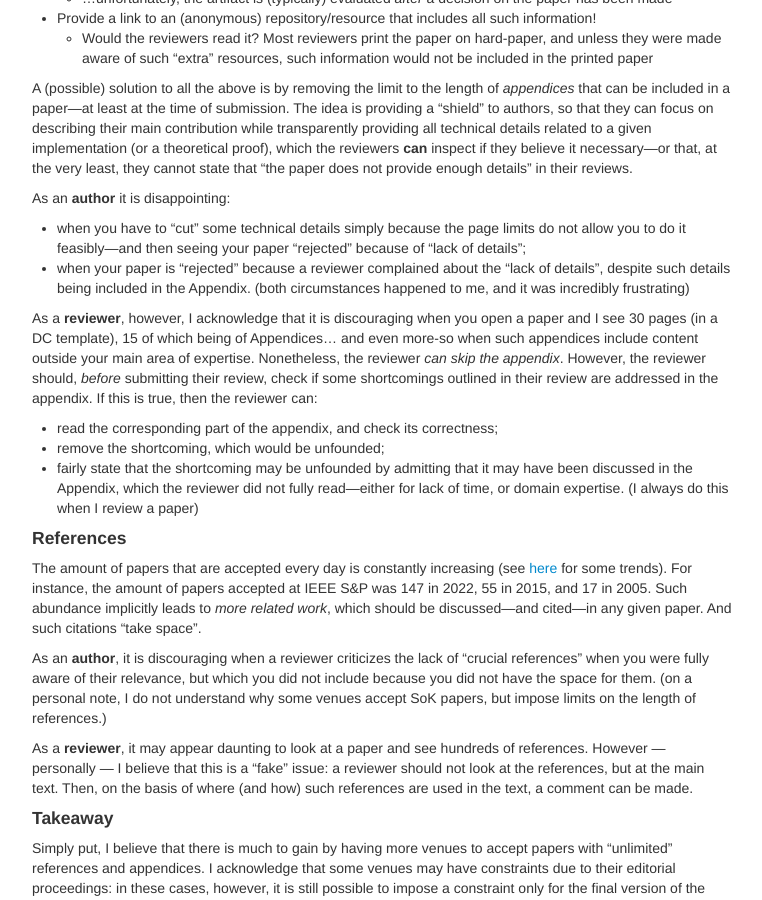
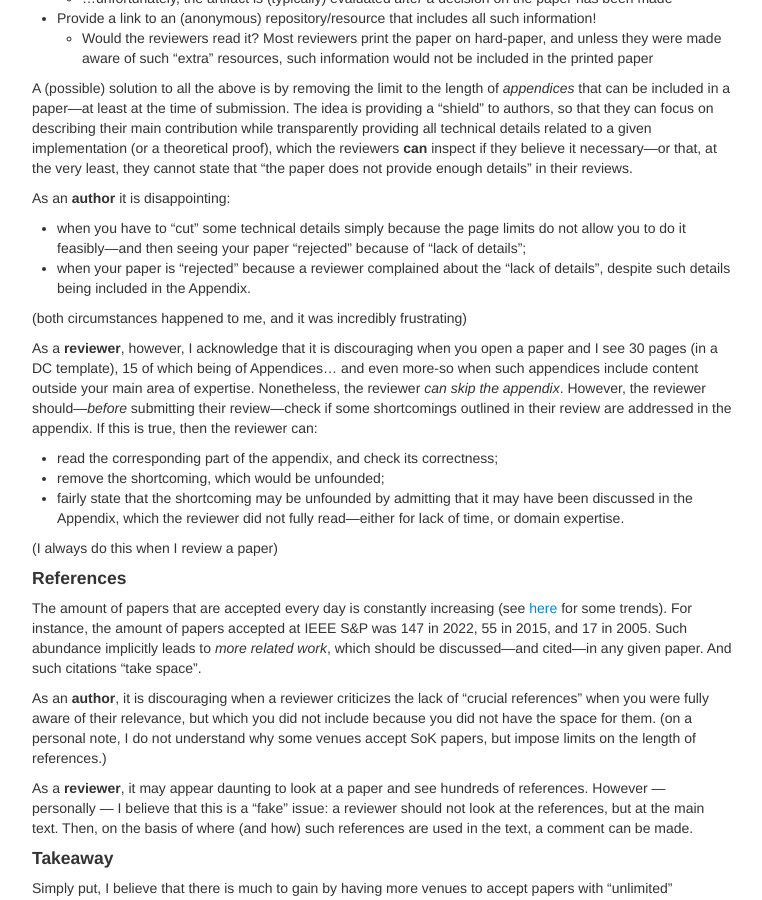
Before and after one commit to secnopagelim/secnopagelim.github.io, a Jekyll site: the page built from index.md, in a window 1280 px wide and 900 px high, scrolled down 2061 px. Shown: the whole window, without its empty margins (258-1020 px from the left). Built offline with Jekyll 4.4.1, drawn with Linux system fonts in a browser that asks for light colours.

Commit message:
motivation

```diff
--- a/index.md
+++ b/index.md
@@ -78,13 +78,15 @@ A (possible) solution to all the above is by removing the limit to the length of
 As an **author** it is disappointing:
 * when you have to "cut" some technical details simply because the page limits do not allow you to do it feasibly---and then seeing your paper "rejected" because of "lack of details";
 * when your paper is "rejected" because a reviewer complained about the "lack of details", despite such details being included in the Appendix.
+
 (both circumstances happened to me, and it was incredibly frustrating)
 
 As a **reviewer**, however, I acknowledge that it is discouraging when you open a paper and I see 30 pages (in a DC template), 15 of which being of Appendices... and even more-so when such appendices include content outside your main area of expertise.
-Nonetheless, the reviewer _can skip the appendix_. However, the reviewer should, _before_ submitting their review, check if some shortcomings outlined in their review are addressed in the appendix. If this is true, then the reviewer can:
+Nonetheless, the reviewer _can skip the appendix_. However, the reviewer should---_before_ submitting their review---check if some shortcomings outlined in their review are addressed in the appendix. If this is true, then the reviewer can:
 * read the corresponding part of the appendix, and check its correctness;
 * remove the shortcoming, which would be unfounded;
 * fairly state that the shortcoming may be unfounded by admitting that it may have been discussed in the Appendix, which the reviewer did not fully read---either for lack of time, or domain expertise.
+
 (I always do this when I review a paper)
 
 #### References
```
